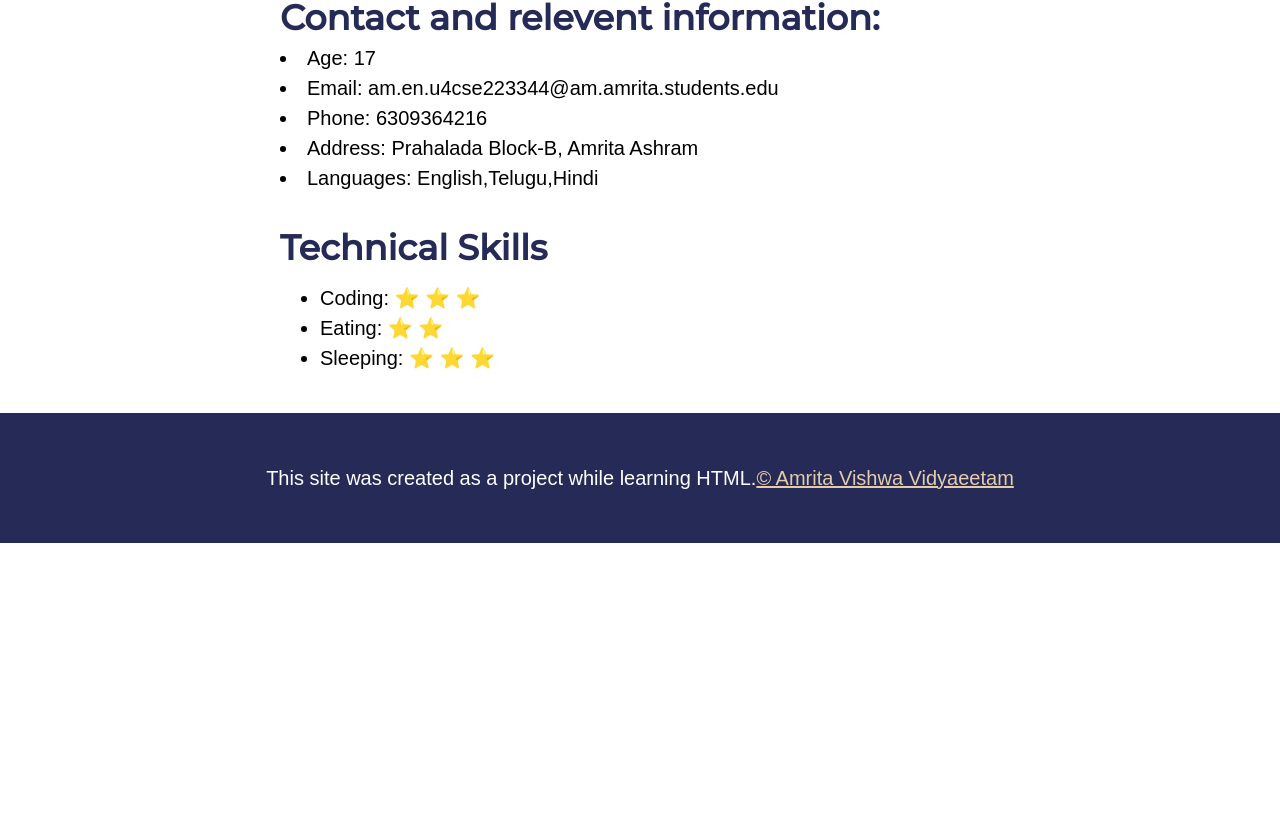
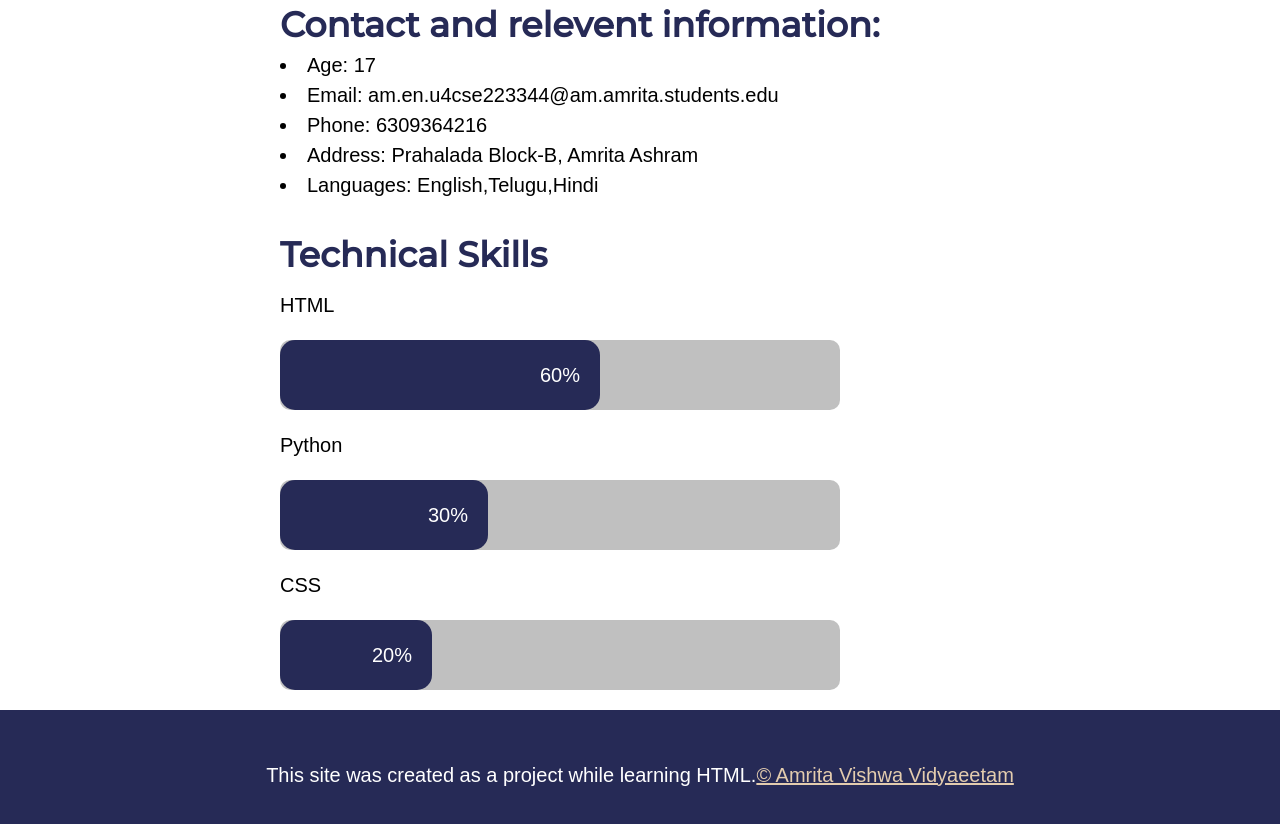
Before and after one commit to KarthikeyaSarvan/First-Website, a plain HTML site: page index.html in a window 1280 px wide. Shown: the part 792-1616 px from the top of the page. Before the commit the page ends 1335 px from the top, so only its background shows below. Drawn offline with Linux system fonts and the light colour scheme.

Commit message:
added bars

```diff
--- a/hero.css
+++ b/hero.css
@@ -65,3 +65,33 @@ footer p{
     background-color: transparent;
     opacity: .65;
  }
+
+ .container {
+    background-color: rgb(192, 192, 192);
+    width: 70%;
+    border-radius: 10px;
+}
+
+.skill {
+    background-color: #262A56;
+    color: white;
+    padding: 1%;
+    text-align: right;
+    font-size: 20px;
+    border-radius: 15px;
+}
+
+.html {
+    width: 50%;
+    padding: 20px;
+}
+
+.php {
+    width: 30%;
+    padding: 20px;
+}
+
+.css {
+    width: 20%;
+    padding: 20px;
+}
--- a/index.html
+++ b/index.html
@@ -14,6 +14,7 @@
     <header>
     <img src="IMG_20230420_185218.jpg">
     <h1>Karthikeya Sarvan</h1>
+    <h2></h2>
 
     </header>
     <!--main element  -->
@@ -33,14 +34,22 @@
 
          <h2>Technical Skills</h2>
 
-            <ul>
-                <li>Coding: &#11088; &#11088; &#11088;</li>
-                <li>Eating: &#11088; &#11088;</li>
-                <li>Sleeping: &#11088; &#11088; &#11088;</li>
+        <p>HTML</p>
+        <div class="container">
+            <div class="skill html">60%</div>
+        </div>
+
+    <p>Python</p>
+        <div class="container">
+            <div class="skill php">30%</div>
+        </div>
+
+    <p>CSS</p>
+        <div class="container">
+            <div class="skill css">20%</div>
+        </div>
 
 
-
-            </ul>
     </main>
     <!-- Footer -->
     <footer>
```
